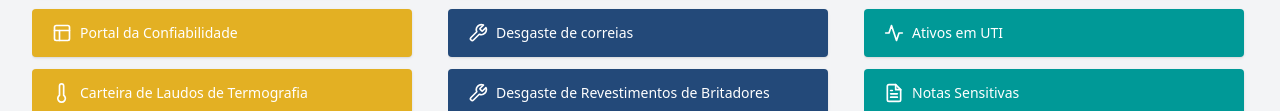
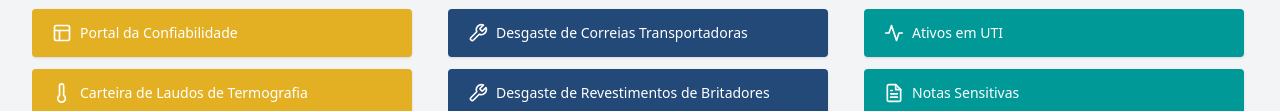
Before and after one commit to CMA-Itabira/Portal-CMA, a plain HTML site: page index.html in a window 1280 px wide. Shown: the part 268-379 px from the top of the page. Drawn offline with nearby package versions, Linux system fonts and the light colour scheme.

Commit message:
rename link correias

```diff
--- a/index.html
+++ b/index.html
@@ -180,7 +180,7 @@
             <a href="https://app.powerbi.com/groups/me/apps/5ff7ad34-54e9-495f-8e6e-9c274a8ee6c6/reports/ef407489-f209-4343-9fac-72815ec8ae4d?ctid=7893571b-6c2c-4cef-b4da-7d4b266a0626&experience=power-bi"
               target="_blank" rel="noopener noreferrer"
               class="flex items-center gap-2 bg-[#234979] text-white rounded px-5 py-2.5 min-h-[48px] shadow hover:brightness-90 transition"><i
-                data-feather="tool" class="w-5 h-5"></i><span class="text-sm">Desgaste de correias</span></a>
+                data-feather="tool" class="w-5 h-5"></i><span class="text-sm">Desgaste de Correias Transportadoras</span></a>
             <a href="javascript:void(0);"
               class="flex items-center gap-2 bg-[#234979] text-white rounded px-5 py-2.5 min-h-[48px] shadow hover:brightness-90 transition cursor-not-allowed relative group">
               <i data-feather="tool" class="w-5 h-5"></i>
```
